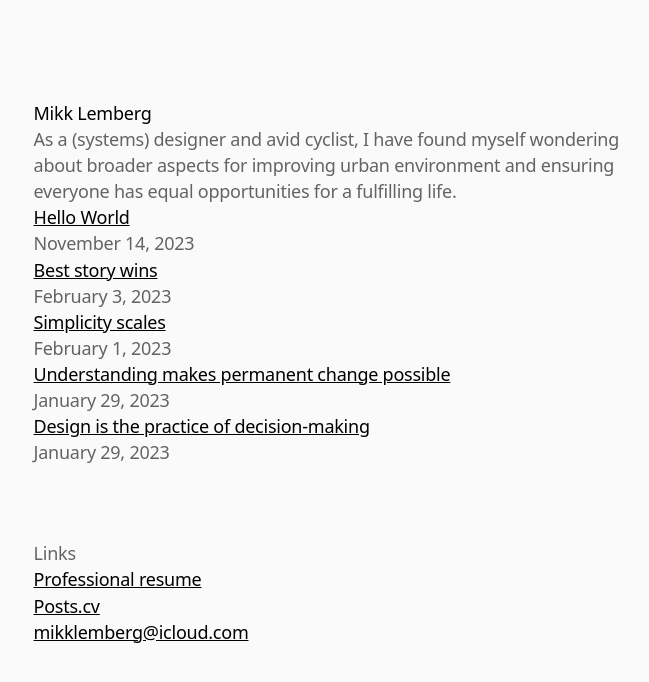
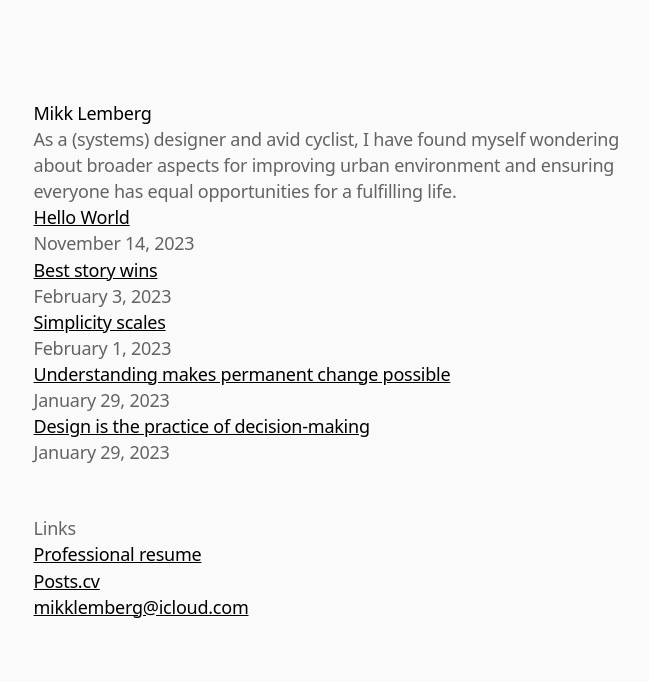
Before and after one commit to mikklemberg/My-personal-notes, a Jekyll site: the page built from README.md, in a window 1280 px wide. Shown: the top 682 px of the page, without its empty margins (313-962 px from the left). Built offline with Jekyll 4.4.1, drawn with Linux system fonts in a browser that asks for light colours; our own code applies the rules of GitHub Pages for plain Markdown files.

Commit message:
Update default.html

```diff
--- a/_layouts/default.html
+++ b/_layouts/default.html
@@ -18,7 +18,7 @@
                 <time datetime="{{ post.date | date_to_xmlschema }}" style="opacity: 0.60">{{ post.date | date: "%B %-d, %Y" }}</time>
             {% endfor %}
         </section>
-        <footer style="margin-top: 75px">
+        <footer style="margin-top: 50px">
             <p style="opacity: 0.60">Links</p>
             <p><a href="https://mikklemberg.ee">Professional resume</a></p>
             <p><a href="https://posts.cv/mikk">Posts.cv</a></p>
```
